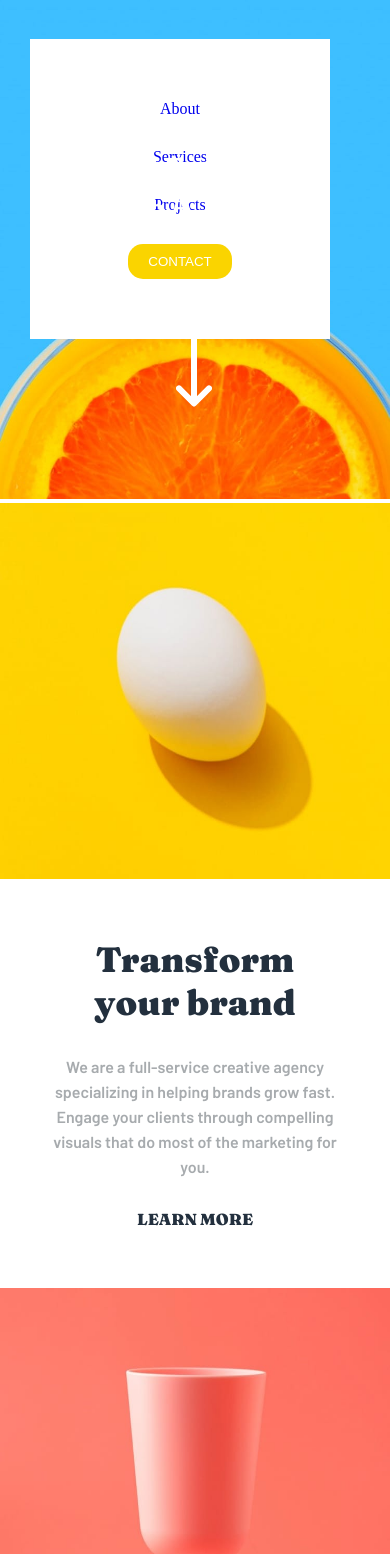
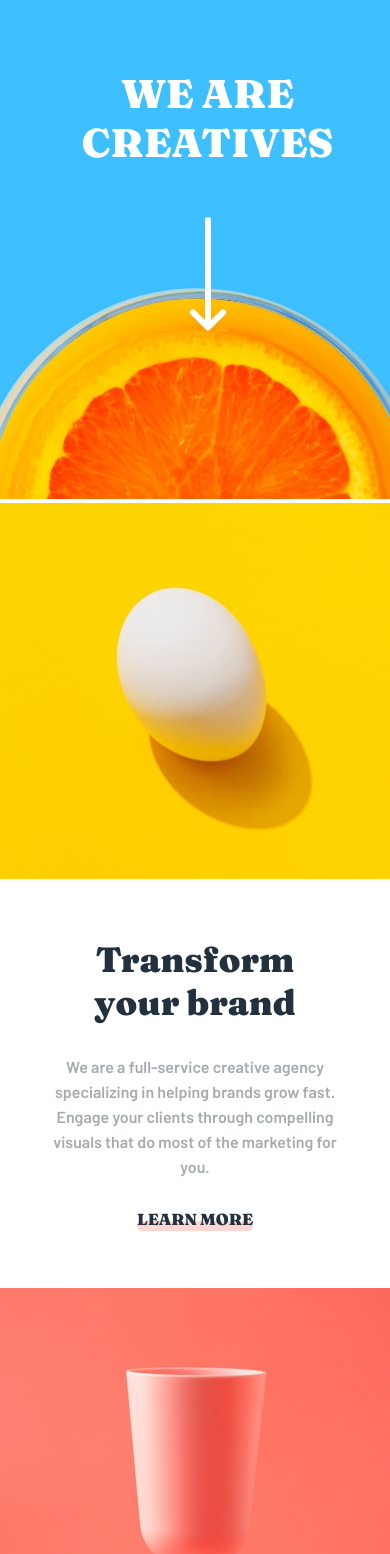
Before and after one commit to Sameermd16/Sunnyside-agency-landing-page-HTML-CSS-JAVASCRIPT-, a plain HTML site: page index.html in a window 390 px wide. Shown: the part 61-1615 px from the top of the page. Drawn offline with nearby package versions, Linux system fonts and the light colour scheme.

Commit message:
Final code

```diff
--- a/index.html
+++ b/index.html
@@ -14,10 +14,10 @@
     <div class="logo-mobile">
       <img src="images/logo.svg" alt="">
     </div>
-    <div class="hamburger-icon" id="humburger">
+    <div class="hamburger-icon" id="hamburger">
       <img src="images/icon-hamburger.svg" alt="">
     </div>
-    <nav class="mobile-nav" id="mobile-nav">
+    <nav class="mobile-nav opacity-none" id="mobile-nav">
       <a href="#">About</a>
       <a href="#">Services</a>
       <a href="#">Projects</a>
@@ -35,16 +35,16 @@
       <button>CONTACT</button>
     </div>
   </header>
-  <small>WE ARE CREATIVES</small>
+  <div class="icon-wrap" id="icon-wrap">
+    <h1>WE ARE CREATIVES</h1>
+    <img src="images/icon-arrow-down.svg" alt="">
+  </div>
   <div class="header-img">
     <picture>
       <source srcset="images/desktop/image-header.jpg" media="(min-width: 651px)">
       <source srcset="images/mobile/image-header.jpg" media="(max-width: 650px)">
       <img src="images/desktop/image-header.jpg" alt="" width="100%">
     </picture>
-  </div>
-  <div class="arrow">
-    <img src="images/icon-arrow-down.svg" alt="">
   </div>
   <main class="grid-container">
     <div class="grid text-grid-1">
@@ -54,7 +54,10 @@
         We are a full-service creative agency specializing in helping brands grow fast.
         Engage your clients through compelling visuals that do most of the marketing for you.
         </p>
-        <a href="#">LEARN MORE</a>
+        <!-- <a href="#">LEARN MORE</a> -->
+        <div class="learn-link">
+          <a href="#">LEARN MORE</a>
+        </div>
       </article>
 
     </div>
@@ -77,7 +80,9 @@
         <h2>Stand out to the right <br> audience</h2>
         <p>  Using a collaborative formula of designers, researchers, photographers, videographers, and copywriters, we’ll build and extend your brand in digital places.
         </p>
-        <a href="#">LEARN MORE</a>
+        <div class="learn-link">
+          <a href="#">LEARN MORE</a>
+        </div>
       </article>
     </div>
     <div class="grid berry">
@@ -209,8 +214,8 @@
     Challenge by <a href="https://www.frontendmentor.io?ref=challenge" target="_blank">Frontend Mentor</a>.
     Coded by <a href="https://github.com/Sameermd16">Sameer md</a>.
   </div>
-<script src="script.js"></script>
 <script type="module" src="https://unpkg.com/ionicons@5.5.2/dist/ionicons/ionicons.esm.js"></script>
 <script nomodule src="https://unpkg.com/ionicons@5.5.2/dist/ionicons/ionicons.js"></script>
+<script src="script.js"></script>
 </body>
 </html>
--- a/script.js
+++ b/script.js
@@ -1,6 +1,13 @@
 const hamburger = document.getElementById("hamburger");
 const mobileNav = document.getElementById("mobile-nav");
+const iconWrap = document.getElementById("icon-wrap");
 
 hamburger.addEventListener("click", () => {
-    mobileNav.classList.toggle("menu");
+   if (mobileNav.classList.contains("opacity-none")){
+    mobileNav.classList.remove("opacity-none");
+    iconWrap.classList.add("opacity-none");
+   }else {
+    mobileNav.classList.add("opacity-none");
+    iconWrap.classList.remove("opacity-none");
+   }
 })
--- a/style.css
+++ b/style.css
@@ -10,6 +10,9 @@
     margin: 0;
     padding: 0;
     box-sizing: border-box;
+}
+body{
+    max-width: 1440px;
 }
 header{
     width: 100%;
@@ -37,20 +40,23 @@ header .nav-desktop button:hover{
     color: white;
     background-color: transparent;
 }
-.arrow{
-    position: absolute;
-    top: 52%;
-    left: 50%;
-    /* border: 1px solid black; */
-}
-small{
+
+.icon-wrap{
     /* border: 1px solid black; */
     position: absolute;
-    top: 35%;
-    left: 35%;
+    top: 180px;
+    left: 32%;
     color: white;
     font-size: 50px;
     font-family: 'Fraunces', serif;
+    display: flex;
+    flex-direction: column;
+    justify-content: center;
+    align-items: center;
+    gap: 50px;
+}
+.icon-wrap h1{
+   font-size: 40px;
 }
 .grid-container{
     display: grid;
@@ -223,9 +229,32 @@ footer{
 .mobile-header{
     display: none;
 }
-
-
-
+.text-grid-1 article .learn-link{
+    position: relative;
+    /* border: 1px solid black; */
+    display: inline-block;
+}
+.text-grid-2 article .learn-link{
+    position: relative;
+    /* border: 1px solid black; */
+    display: inline-block;
+}
+.learn-link::after{
+    content: "";
+    height: 10px;
+    width: 100%;
+    background-color: hsl(7, 99%, 70%);
+    top: 60%;
+    left: 0;
+    position: absolute;
+    border-radius: 10px;
+    z-index: -1;
+    opacity: 0.3;
+}
+.learn-link:hover::after{
+    opacity: 1;
+    transition: all 0.3s ease-in-out;
+}
 @media only screen and (max-width: 650px){
     .grid-container{
         grid-template-columns: 1fr;
@@ -313,18 +342,32 @@ footer{
         align-items: center;
         gap: 30px;
     }
+    .mobile-nav{
+        font-family: Barlow, serif;
+    }
     .mobile-nav a{
         text-decoration: none;
+        color:  hsl(213, 9%, 39%);
     }
     .mobile-nav button{
-        color: white;
+        color: hsl(212, 27%, 19%);
         background-color: hsl(51, 100%, 49%);
-        padding: 10px 20px;
+        padding: 15px 20px;
         border: none;
-        border-radius: 15px;
+        border-radius: 30px;
+        font-family: Fraunces, serif;
+        font-size: 16px;
     }
     .mobile-header .hamburger-icon img{
         cursor: pointer;
     }
+    .opacity-none{
+        opacity: 0;
+    }
+    .icon-wrap{
+        text-align: center;
+        left: 25px;
+        top: 130px;
+    }
 
 }
```
